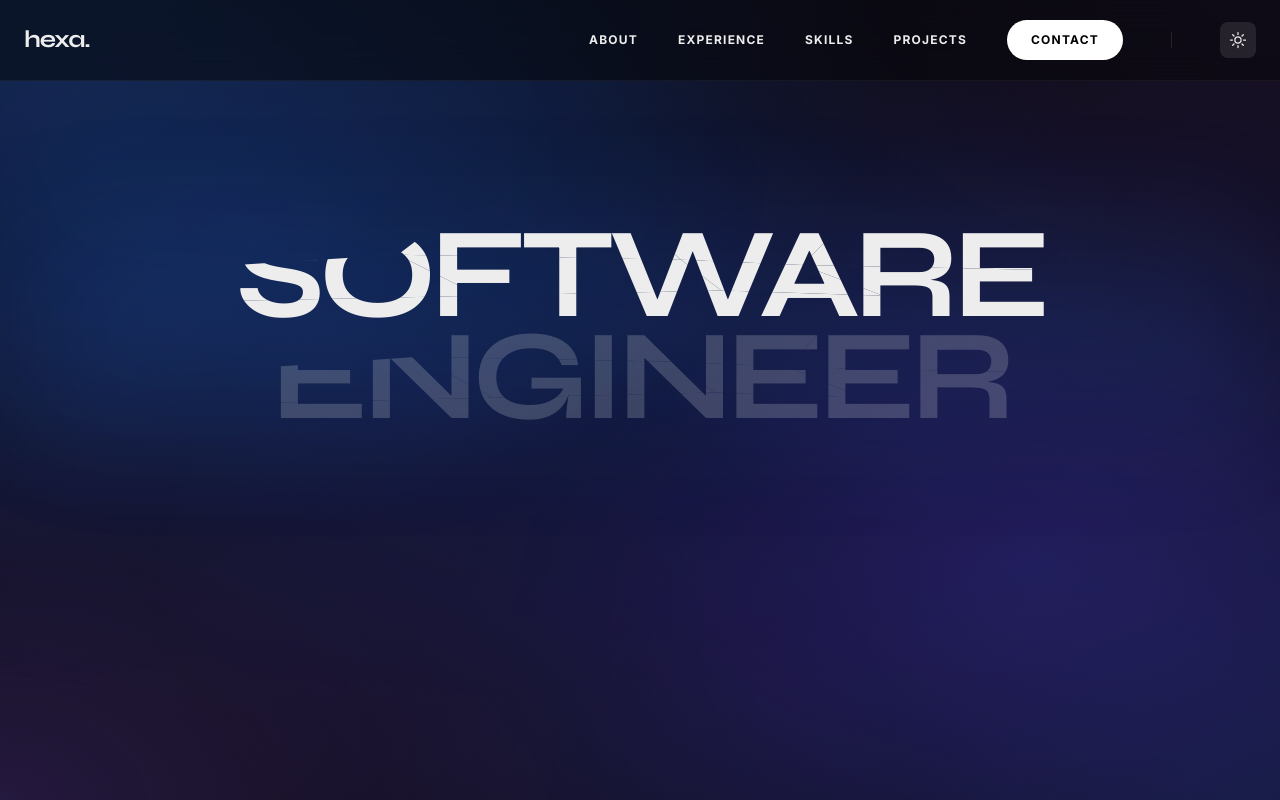
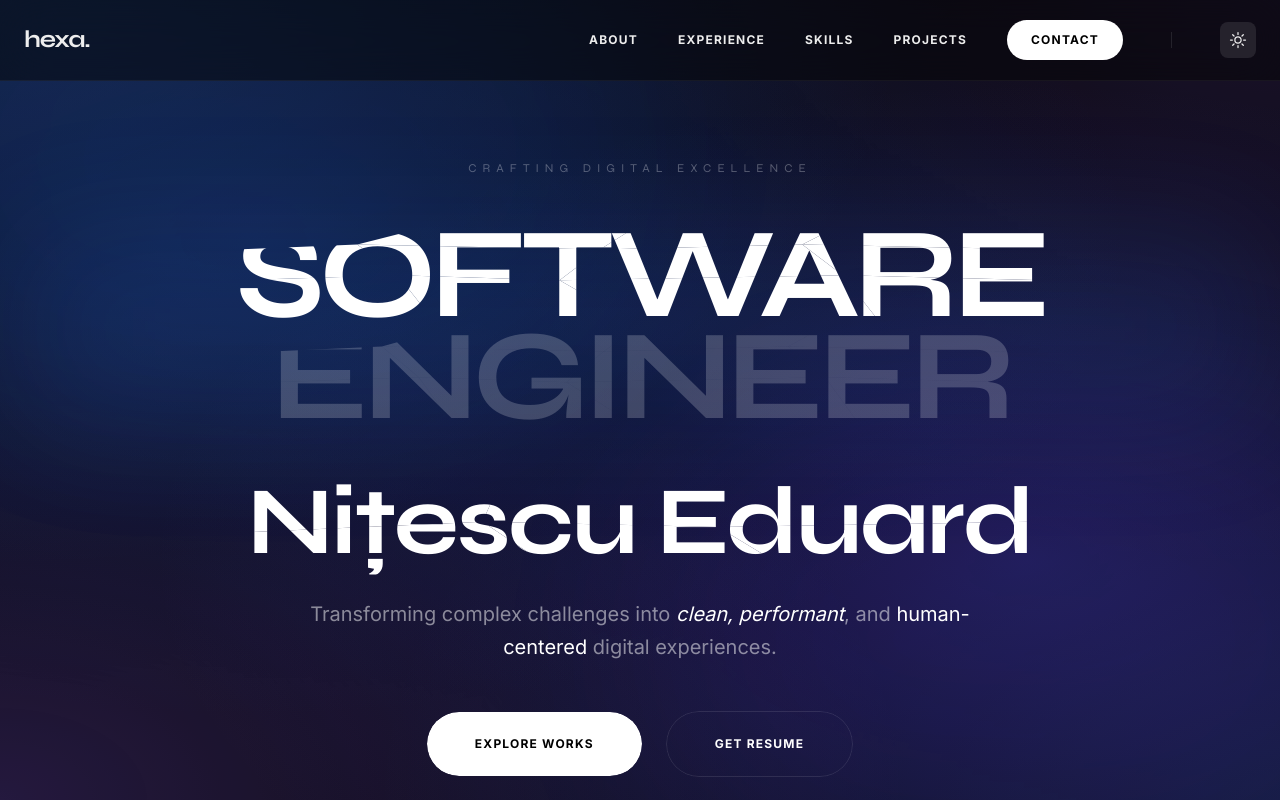
Before and after one commit to hexa325/portfolio-website, a Next.js app: page / in a window 1280 px wide. Shown: the top 800 px of the page. Built offline with nearby package versions, Linux system fonts and the light colour scheme.

Commit message:
feat: implement Total 3D Kinetic Deconstruction for Hero section and restore flicker protection

```diff
--- a/src/app/globals.css
+++ b/src/app/globals.css
@@ -33,21 +33,9 @@
 }
 
 /* GPU-ACCELERATED PREMIUM ANIMATIONS */
-@keyframes expand {
-  0% { opacity: 0; transform: scale(0.95); }
-  100% { opacity: 1; transform: scale(1); }
-}
-
-@keyframes revealUp {
-  0% { transform: translateY(20px); opacity: 0; }
-  100% { transform: translateY(0); opacity: 1; }
-}
-
-@keyframes fadeIn {
-  0% { opacity: 0; }
-  100% { opacity: 1; }
-}
-
+@keyframes expand { 0% { opacity: 0; transform: scale(0.95); } 100% { opacity: 1; transform: scale(1); } }
+@keyframes revealUp { 0% { transform: translateY(20px); opacity: 0; } 100% { transform: translateY(0); opacity: 1; } }
+@keyframes fadeIn { 0% { opacity: 0; } 100% { opacity: 1; } }
 @keyframes blob {
   0% { transform: translate(0px, 0px) scale(1); }
   33% { transform: translate(20px, -30px) scale(1.05); }
@@ -55,21 +43,30 @@
   100% { transform: translate(0px, 0px) scale(1); }
 }
 
-/* 3D HYPER-SHATTER KEYFRAMES */
-@keyframes hyperShatter1 { 0% { transform: translate3d(-15%, -25%, 500px) rotateX(45deg); opacity: 0; } 100% { transform: translate3d(0, 0, 0) rotateX(0); opacity: 1; } }
-@keyframes hyperShatter2 { 0% { transform: translate3d(20%, -15%, 400px) rotateY(-30deg); opacity: 0; } 100% { transform: translate3d(0, 0, 0) rotateY(0); opacity: 1; } }
-@keyframes hyperShatter3 { 0% { transform: translate3d(-10%, 20%, 600px) rotateZ(15deg); opacity: 0; } 100% { transform: translate3d(0, 0, 0) rotateZ(0); opacity: 1; } }
-@keyframes hyperShatter4 { 0% { transform: translate3d(25%, 30%, 300px) rotateX(-20deg); opacity: 0; } 100% { transform: translate3d(0, 0, 0) rotateX(0); opacity: 1; } }
-@keyframes hyperShatter5 { 0% { transform: translate3d(-30%, 5%, 450px) rotateY(40deg); opacity: 0; } 100% { transform: translate3d(0, 0, 0) rotateY(0); opacity: 1; } }
-@keyframes hyperShatter6 { 0% { transform: translate3d(5%, -40%, 550px) rotateZ(-10deg); opacity: 0; } 100% { transform: translate3d(0, 0, 0) rotateZ(0); opacity: 1; } }
-@keyframes hyperShatter7 { 0% { transform: translate3d(40%, 10%, 350px) rotateX(25deg); opacity: 0; } 100% { transform: translate3d(0, 0, 0) rotateX(0); opacity: 1; } }
-@keyframes hyperShatter8 { 0% { transform: translate3d(-20%, 35%, 500px) rotateY(-20deg); opacity: 0; } 100% { transform: translate3d(0, 0, 0) rotateY(0); opacity: 1; } }
+/* 3D HYPER-SHATTER RECONSTRUCTION (12 PIECES) */
+@keyframes hyper3D-1 { 0% { transform: translate3d(-100vw, -100vh, 2000px) rotateX(120deg) rotateY(45deg); opacity: 0; } 100% { transform: translate3d(0, 0, 0) rotateX(0) rotateY(0); opacity: 1; } }
+@keyframes hyper3D-2 { 0% { transform: translate3d(100vw, -50vh, 1500px) rotateX(-90deg) rotateZ(30deg); opacity: 0; } 100% { transform: translate3d(0, 0, 0) rotateX(0) rotateZ(0); opacity: 1; } }
+@keyframes hyper3D-3 { 0% { transform: translate3d(-20vw, 100vh, 1800px) rotateY(180deg) rotateZ(-45deg); opacity: 0; } 100% { transform: translate3d(0, 0, 0) rotateY(0) rotateZ(0); opacity: 1; } }
+@keyframes hyper3D-4 { 0% { transform: translate3d(80vw, 80vh, 1200px) rotateX(60deg) rotateY(-60deg); opacity: 0; } 100% { transform: translate3d(0, 0, 0) rotateX(0) rotateY(0); opacity: 1; } }
+@keyframes hyper3D-5 { 0% { transform: translate3d(-100vw, 20vh, 1600px) rotateZ(90deg) rotateX(20deg); opacity: 0; } 100% { transform: translate3d(0, 0, 0) rotateZ(0) rotateX(0); opacity: 1; } }
+@keyframes hyper3D-6 { 0% { transform: translate3d(40vw, -100vh, 1900px) rotateY(-120deg) rotateZ(10deg); opacity: 0; } 100% { transform: translate3d(0, 0, 0) rotateY(0) rotateZ(0); opacity: 1; } }
+@keyframes hyper3D-7 { 0% { transform: translate3d(100vw, 40vh, 1400px) rotateX(-45deg) rotateY(45deg); opacity: 0; } 100% { transform: translate3d(0, 0, 0) rotateX(0) rotateY(0); opacity: 1; } }
+@keyframes hyper3D-8 { 0% { transform: translate3d(-50vw, -100vh, 1700px) rotateZ(-120deg) rotateY(-30deg); opacity: 0; } 100% { transform: translate3d(0, 0, 0) rotateZ(0) rotateY(0); opacity: 1; } }
+@keyframes hyper3D-9 { 0% { transform: translate3d(20vw, 100vh, 1300px) rotateX(180deg) rotateZ(20deg); opacity: 0; } 100% { transform: translate3d(0, 0, 0) rotateX(0) rotateZ(0); opacity: 1; } }
+@keyframes hyper3D-10 { 0% { transform: translate3d(-80vw, 80vh, 1800px) rotateY(90deg) rotateX(-90deg); opacity: 0; } 100% { transform: translate3d(0, 0, 0) rotateY(0) rotateX(0); opacity: 1; } }
+@keyframes hyper3D-11 { 0% { transform: translate3d(100vw, -100vh, 1500px) rotateZ(45deg) rotateY(180deg); opacity: 0; } 100% { transform: translate3d(0, 0, 0) rotateZ(0) rotateY(0); opacity: 1; } }
+@keyframes hyper3D-12 { 0% { transform: translate3d(-40vw, -50vh, 2000px) rotateX(-120deg) rotateZ(-30deg); opacity: 0; } 100% { transform: translate3d(0, 0, 0) rotateX(0) rotateZ(0); opacity: 1; } }
+
+@keyframes slabEntrance {
+  0% { transform: translate3d(0, 300px, 1500px) rotateX(-60deg) scale(0.5); opacity: 0; }
+  100% { transform: translate3d(0, 0, 0) rotateX(0) scale(1); opacity: 1; }
+}
 
 @keyframes chromaticGlitch {
   0%, 100% { transform: translate(0); text-shadow: none; }
   85% { transform: translate(0); text-shadow: none; }
-  88% { transform: translate(-2px, 1px); text-shadow: 2px 0 #ff00ff, -2px 0 #00ffff; }
-  92% { transform: translate(2px, -1px); text-shadow: -2px 0 #ff00ff, 2px 0 #00ffff; }
+  88% { transform: translate(-3px, 2px); text-shadow: 3px 0 #ff00ff, -3px 0 #00ffff; }
+  92% { transform: translate(3px, -2px); text-shadow: -3px 0 #ff00ff, 3px 0 #00ffff; }
   95% { transform: translate(0); text-shadow: none; }
 }
 
@@ -80,130 +77,91 @@
     height: auto;
   }
 
-  /* Disable smooth scroll and transitions on mobile */
+  /* Disable transitions on mobile */
   @media (max-width: 768px) {
-    html {
-      scroll-behavior: auto !important;
-    }
-
-    * {
-      transition: none !important;
-      animation: none !important;
-      backdrop-filter: none !important;
-      -webkit-backdrop-filter: none !important;
-      box-shadow: none !important;
-      min-height: 0 !important;
-    }
+    html { scroll-behavior: auto !important; }
+    * { transition: none !important; animation: none !important; backdrop-filter: none !important; -webkit-backdrop-filter: none !important; box-shadow: none !important; }
   }
 
   body {
     @apply antialiased font-sans bg-white dark:bg-[#050505] text-black dark:text-[#ededed];
-    width: 100%;
-    min-height: 100vh;
-    height: auto;
-    overflow-x: hidden;
-    overflow-y: auto;
-    -webkit-font-smoothing: antialiased;
-    -moz-osx-font-smoothing: grayscale;
+    width: 100%; min-height: 100vh; height: auto;
+    overflow-x: hidden; overflow-y: auto;
+    -webkit-font-smoothing: antialiased; -moz-osx-font-smoothing: grayscale;
     text-rendering: optimizeLegibility;
-    transition: background-color 0.5s ease;
+    transition: background-color 0.5s ease, color 0.5s ease;
   }
 
-  section {
-    scroll-margin-top: 5rem;
-  }
-
-  #hero, section:first-of-type {
-    scroll-margin-top: 0;
-  }
-
-  h1, h2, h3, h4, h5, h6 {
-    @apply font-display tracking-tight;
-  }
-
-  * {
-    will-change: auto !important;
-  }
+  section { scroll-margin-top: 5rem; }
+  #hero, section:first-of-type { scroll-margin-top: 0; }
+  h1, h2, h3, h4, h5, h6 { @apply font-display tracking-tight; }
+  * { will-change: auto !important; }
 }
 
 @layer components {
-  .section-container {
-    max-width: 80rem;
-    margin-left: auto;
-    margin-right: auto;
-    padding-left: 1.5rem;
-    padding-right: 1.5rem;
-  }
+  .section-container { max-width: 80rem; margin-left: auto; margin-right: auto; padding-left: 1.5rem; padding-right: 1.5rem; }
+  .section-padding { @apply py-20 md:py-32; }
+  .ambient-glow { @apply absolute -z-10 blur-[100px] opacity-20 dark:opacity-30; pointer-events: none; transform: translateZ(0); }
+  .mesh-background { position: fixed; inset: 0; z-index: -20; overflow: hidden; pointer-events: none; background-color: var(--color-background); }
 
-  .section-padding {
-    @apply py-20 md:py-32;
-  }
+  @media (max-width: 768px) { .mesh-background, .ambient-glow { display: none !important; } }
 
-  .ambient-glow {
-    @apply absolute -z-10 blur-[100px] opacity-20 dark:opacity-30;
-    pointer-events: none;
-    transform: translateZ(0);
-  }
-
-  .mesh-background {
-    position: fixed;
-    inset: 0;
-    z-index: -20;
-    overflow: hidden;
-    pointer-events: none;
-    background-color: var(--color-background);
-  }
-
-  @media (max-width: 768px) {
-    .mesh-background, .ambient-glow {
-      display: none !important;
-    }
-  }
-
-  /* 3D HYPER-SHATTER CLASSES */
-  .shatter-container {
-    @apply relative inline-block;
-    perspective: 1000px;
+  /* 3D STAGE FOR HERO */
+  .hero-3d-stage {
+    perspective: 2500px;
     transform-style: preserve-3d;
   }
 
-  .shatter-layer {
+  /* 3D KINETIC DECONSTRUCTION */
+  .hyper-container {
+    @apply relative inline-block;
+    transform-style: preserve-3d;
+  }
+
+  .hyper-layer {
     @apply absolute inset-0 select-none pointer-events-none;
     color: inherit;
     transition: color 0.5s ease;
+    backface-visibility: hidden;
   }
 
-  .shatter-base {
+  .hyper-base {
     @apply relative opacity-0;
-    animation: chromaticGlitch 2.5s cubic-bezier(0.16, 1, 0.3, 1) forwards;
-    animation-delay: 1.5s;
+    animation: chromaticGlitch 3s cubic-bezier(0.16, 1, 0.3, 1) forwards;
+    animation-delay: 2.5s;
     transition: color 0.5s ease;
   }
 
-  .shard-1 { clip-path: polygon(0 0, 25% 0, 20% 30%, 0 40%); animation: hyperShatter1 1.4s cubic-bezier(0.16, 1, 0.3, 1) forwards; }
-  .shard-2 { clip-path: polygon(25% 0, 50% 0, 55% 35%, 20% 30%); animation: hyperShatter2 1.4s cubic-bezier(0.16, 1, 0.3, 1) forwards; animation-delay: 0.1s; }
-  .shard-3 { clip-path: polygon(50% 0, 75% 0, 70% 40%, 55% 35%); animation: hyperShatter3 1.4s cubic-bezier(0.16, 1, 0.3, 1) forwards; animation-delay: 0.2s; }
-  .shard-4 { clip-path: polygon(75% 0, 100% 0, 100% 45%, 70% 40%); animation: hyperShatter4 1.4s cubic-bezier(0.16, 1, 0.3, 1) forwards; animation-delay: 0.3s; }
-  .shard-5 { clip-path: polygon(0 40%, 20% 30%, 30% 70%, 0 75%); animation: hyperShatter5 1.4s cubic-bezier(0.16, 1, 0.3, 1) forwards; animation-delay: 0.4s; }
-  .shard-6 { clip-path: polygon(20% 30%, 55% 35%, 60% 65%, 30% 70%); animation: hyperShatter6 1.4s cubic-bezier(0.16, 1, 0.3, 1) forwards; animation-delay: 0.5s; }
-  .shard-7 { clip-path: polygon(55% 35%, 70% 40%, 80% 70%, 60% 65%); animation: hyperShatter7 1.4s cubic-bezier(0.16, 1, 0.3, 1) forwards; animation-delay: 0.6s; }
-  .shard-8 { clip-path: polygon(70% 40%, 100% 45%, 100% 100%, 0 100%, 0 75%, 30% 70%, 60% 65%, 80% 70%); animation: hyperShatter8 1.4s cubic-bezier(0.16, 1, 0.3, 1) forwards; animation-delay: 0.7s; }
+  /* SHARD SLICES (12 COMPLEX PIECES) */
+  .h-shard-1 { clip-path: polygon(0 0, 25% 0, 15% 20%, 0 25%); animation: hyper3D-1 1.8s cubic-bezier(0.16, 1, 0.3, 1) forwards; }
+  .h-shard-2 { clip-path: polygon(25% 0, 50% 0, 45% 25%, 15% 20%); animation: hyper3D-2 1.8s cubic-bezier(0.16, 1, 0.3, 1) forwards; animation-delay: 0.1s; }
+  .h-shard-3 { clip-path: polygon(50% 0, 75% 0, 70% 20%, 45% 25%); animation: hyper3D-3 1.8s cubic-bezier(0.16, 1, 0.3, 1) forwards; animation-delay: 0.2s; }
+  .h-shard-4 { clip-path: polygon(75% 0, 100% 0, 100% 25%, 70% 20%); animation: hyper3D-4 1.8s cubic-bezier(0.16, 1, 0.3, 1) forwards; animation-delay: 0.3s; }
+  .h-shard-5 { clip-path: polygon(0 25%, 15% 20%, 20% 50%, 0 55%); animation: hyper3D-5 1.8s cubic-bezier(0.16, 1, 0.3, 1) forwards; animation-delay: 0.4s; }
+  .h-shard-6 { clip-path: polygon(15% 20%, 45% 25%, 40% 55%, 20% 50%); animation: hyper3D-6 1.8s cubic-bezier(0.16, 1, 0.3, 1) forwards; animation-delay: 0.5s; }
+  .h-shard-7 { clip-path: polygon(45% 25%, 70% 20%, 75% 50%, 40% 55%); animation: hyper3D-7 1.8s cubic-bezier(0.16, 1, 0.3, 1) forwards; animation-delay: 0.6s; }
+  .h-shard-8 { clip-path: polygon(70% 20%, 100% 25%, 100% 55%, 75% 50%); animation: hyper3D-8 1.8s cubic-bezier(0.16, 1, 0.3, 1) forwards; animation-delay: 0.7s; }
+  .h-shard-9 { clip-path: polygon(0 55%, 20% 50%, 25% 100%, 0 100%); animation: hyper3D-9 1.8s cubic-bezier(0.16, 1, 0.3, 1) forwards; animation-delay: 0.8s; }
+  .h-shard-10 { clip-path: polygon(20% 50%, 40% 55%, 50% 100%, 25% 100%); animation: hyper3D-10 1.8s cubic-bezier(0.16, 1, 0.3, 1) forwards; animation-delay: 0.9s; }
+  .h-shard-11 { clip-path: polygon(40% 55%, 75% 50%, 80% 100%, 50% 100%); animation: hyper3D-11 1.8s cubic-bezier(0.16, 1, 0.3, 1) forwards; animation-delay: 1.0s; }
+  .h-shard-12 { clip-path: polygon(75% 50%, 100% 55%, 100% 100%, 80% 100%); animation: hyper3D-12 1.8s cubic-bezier(0.16, 1, 0.3, 1) forwards; animation-delay: 1.1s; }
+
+  /* NAME SHARDS (6 PIECES) */
+  .n-shard-1 { clip-path: polygon(0 0, 33% 0, 30% 50%, 0 60%); animation: hyper3D-3 1.8s cubic-bezier(0.16, 1, 0.3, 1) forwards; animation-delay: 1.2s; }
+  .n-shard-2 { clip-path: polygon(33% 0, 66% 0, 60% 55%, 30% 50%); animation: hyper3D-7 1.8s cubic-bezier(0.16, 1, 0.3, 1) forwards; animation-delay: 1.3s; }
+  .n-shard-3 { clip-path: polygon(66% 0, 100% 0, 100% 50%, 60% 55%); animation: hyper3D-2 1.8s cubic-bezier(0.16, 1, 0.3, 1) forwards; animation-delay: 1.4s; }
+  .n-shard-4 { clip-path: polygon(0 60%, 30% 50%, 40% 100%, 0 100%); animation: hyper3D-8 1.8s cubic-bezier(0.16, 1, 0.3, 1) forwards; animation-delay: 1.5s; }
+  .n-shard-5 { clip-path: polygon(30% 50%, 60% 55%, 70% 100%, 40% 100%); animation: hyper3D-4 1.8s cubic-bezier(0.16, 1, 0.3, 1) forwards; animation-delay: 1.6s; }
+  .n-shard-6 { clip-path: polygon(60% 55%, 100% 50%, 100% 100%, 70% 100%); animation: hyper3D-11 1.8s cubic-bezier(0.16, 1, 0.3, 1) forwards; animation-delay: 1.7s; }
+
+  /* 3D SLAB REVEAL */
+  .reveal-3d {
+    animation: slabEntrance 2s cubic-bezier(0.16, 1, 0.3, 1) both;
+    backface-visibility: hidden;
+  }
 
   /* SURGICAL FLICKER FIX CLASSES */
-  .sync-inv {
-    background-color: var(--inv-bg) !important;
-    color: var(--inv-text) !important;
-    transition: background-color 0.5s ease, color 0.5s ease, box-shadow 0.5s ease;
-  }
-
-  .sync-inv span {
-    color: inherit;
-    transition: color inherit;
-  }
-
-  .sync-card {
-    background-color: var(--card-sync-bg);
-    border-color: var(--card-sync-border);
-    transition: background-color 0.5s ease, border-color 0.5s ease;
-  }
+  .sync-inv { background-color: var(--inv-bg) !important; color: var(--inv-text) !important; transition: background-color 0.5s ease, color 0.5s ease, box-shadow 0.5s ease; }
+  .sync-inv span { color: inherit; transition: color inherit; }
+  .sync-card { background-color: var(--card-sync-bg); border-color: var(--card-sync-border); transition: background-color 0.5s ease, border-color 0.5s ease; }
 }
--- a/src/components/Hero.tsx
+++ b/src/components/Hero.tsx
@@ -1,37 +1,33 @@
 export default function Hero() {
-  const ShatterText = ({ children, className }: { children: string; className?: string }) => (
-    <div className={`shatter-container ${className}`}>
-      {/* Base text that becomes visible and carries the glitch after reconstruction */}
-      <span className="shatter-base block">{children}</span>
-      {/* 3D Animated Shards (8 per line for high complexity) */}
-      <span className="shatter-layer shard-1 block" aria-hidden="true">{children}</span>
-      <span className="shatter-layer shard-2 block" aria-hidden="true">{children}</span>
-      <span className="shatter-layer shard-3 block" aria-hidden="true">{children}</span>
-      <span className="shatter-layer shard-4 block" aria-hidden="true">{children}</span>
-      <span className="shatter-layer shard-5 block" aria-hidden="true">{children}</span>
-      <span className="shatter-layer shard-6 block" aria-hidden="true">{children}</span>
-      <span className="shatter-layer shard-7 block" aria-hidden="true">{children}</span>
-      <span className="shatter-layer shard-8 block" aria-hidden="true">{children}</span>
+  const HyperShatter = ({ children, className, shardClassPrefix, count }: { children: string; className?: string; shardClassPrefix: string; count: number }) => (
+    <div className={`hyper-container ${className}`}>
+      <span className="hyper-base block">{children}</span>
+      {Array.from({ length: count }).map((_, i) => (
+        <span key={i} className={`hyper-layer ${shardClassPrefix}-${i + 1} block`} aria-hidden="true">
+          {children}
+        </span>
+      ))}
     </div>
   );
 
   return (
-    <section id="hero" className="relative pt-32 md:pt-40 pb-24 md:pb-32 min-h-screen flex items-center">
+    <section id="hero" className="relative pt-32 md:pt-40 pb-24 md:pb-32 min-h-screen flex items-center overflow-hidden hero-3d-stage">
       <div className="section-container relative z-10 w-full">
         <div className="flex flex-col items-center text-center">
-          <div className="mb-10 md:mb-12 h-auto overflow-hidden">
-            <span className="block font-display text-[10px] md:text-xs uppercase tracking-widest md:tracking-[0.5em] text-black/40 dark:text-white/30 animate-reveal-up">
+          {/* TAGLINE: 3D Entrance */}
+          <div className="mb-10 md:mb-12 h-auto overflow-hidden md:reveal-3d [animation-delay:0.2s]">
+            <span className="block font-display text-[10px] md:text-xs uppercase tracking-widest md:tracking-[0.5em] text-black/40 dark:text-white/30">
               Crafting Digital Excellence
             </span>
           </div>
 
           <div className="relative mb-6 md:mb-10 isolate w-full">
             <h1 className="text-[12vw] md:text-[10vw] font-bold leading-[0.8] tracking-tighter select-none">
-              {/* Desktop: 3D Hyper-Shatter Effect | Mobile: High-performance standard entry */}
+              {/* Desktop: 12-Piece 3D Hyper-Shatter | Mobile: Smooth Reveal */}
               <div className="hidden md:block">
-                <ShatterText>SOFTWARE</ShatterText>
+                <HyperShatter shardClassPrefix="h-shard" count={12} className="text-black dark:text-white">SOFTWARE</HyperShatter>
                 <br />
-                <ShatterText className="opacity-20 dark:opacity-20">ENGINEER</ShatterText>
+                <HyperShatter shardClassPrefix="h-shard" count={12} className="text-black/20 dark:text-white/20">ENGINEER</HyperShatter>
               </div>
               <div className="md:hidden">
                 <span className="block animate-expand [animation-delay:0.1s] text-black dark:text-white">SOFTWARE</span>
@@ -42,22 +38,32 @@ export default function Hero() {
           </div>
 
           <div className="max-w-4xl mb-8 md:mb-12 space-y-4 md:space-y-6">
-            <div className="overflow-hidden">
-              <h2 className="text-4xl md:text-7xl lg:text-8xl font-display font-bold tracking-tight leading-[1.1] animate-reveal-up [animation-delay:2s] text-black dark:text-white">
+            {/* NAME: 6-Piece 3D Hyper-Shatter */}
+            <div className="hidden md:block">
+              <HyperShatter shardClassPrefix="n-shard" count={6} className="text-4xl md:text-7xl lg:text-8xl font-display font-bold tracking-tight leading-[1.1] text-black dark:text-white">
+                Nițescu Eduard
+              </HyperShatter>
+            </div>
+            <div className="md:hidden overflow-hidden">
+              <h2 className="text-4xl md:text-7xl lg:text-8xl font-display font-bold tracking-tight leading-[1.1] animate-reveal-up [animation-delay:0.5s] text-black dark:text-white">
                 Nițescu Eduard
               </h2>
             </div>
 
-            <p className="text-base md:text-xl text-black/50 dark:text-white/50 leading-relaxed max-w-2xl mx-auto animate-fade-in [animation-delay:2.3s]">
-              Transforming complex challenges into <span className="text-black dark:text-white italic">clean, performant</span>, and <span className="text-black dark:text-white">human-centered</span> digital experiences.
-            </p>
+            {/* DESCRIPTION: 3D Slab Entrance */}
+            <div className="md:reveal-3d [animation-delay:2.4s]">
+              <p className="text-base md:text-xl text-black/50 dark:text-white/50 leading-relaxed max-w-2xl mx-auto">
+                Transforming complex challenges into <span className="text-black dark:text-white italic">clean, performant</span>, and <span className="text-black dark:text-white">human-centered</span> digital experiences.
+              </p>
+            </div>
           </div>
 
-          <div className="flex flex-col sm:flex-row items-center gap-4 md:gap-6">
+          {/* BUTTONS: 3D Entrance */}
+          <div className="flex flex-col sm:flex-row items-center gap-4 md:gap-6 md:reveal-3d [animation-delay:2.8s]">
             <div className="overflow-hidden rounded-full">
               <a
                 href="#projects"
-                className="group sync-inv relative block px-12 py-6 rounded-full overflow-hidden font-bold text-xs uppercase tracking-widest md:hover:scale-105 active:scale-95 animate-reveal-up [animation-delay:2.6s]"
+                className="group sync-inv relative block px-12 py-6 rounded-full overflow-hidden font-bold text-xs uppercase tracking-widest transition-all duration-300 md:hover:scale-105 active:scale-95"
               >
                 <span className="relative z-10">Explore Works</span>
                 <div className="absolute inset-0 bg-blue-600 translate-y-full md:group-hover:translate-y-0 transition-transform duration-500 ease-out rounded-full" />
@@ -67,7 +73,7 @@ export default function Hero() {
             <div className="overflow-hidden rounded-full">
               <a
                 href={process.env.NEXT_PUBLIC_GITHUB_PAGES === "true" ? "/portfolio-website/cv.pdf" : "/cv.pdf"}
-                className="block px-12 py-6 border border-black/10 dark:border-white/10 rounded-full md:hover:bg-black md:hover:text-white transition-all duration-500 font-bold text-xs uppercase tracking-widest text-black dark:text-white active:scale-95 animate-reveal-up [animation-delay:2.7s]"
+                className="block px-12 py-6 border border-black/10 dark:border-white/10 rounded-full md:hover:bg-black md:hover:text-white transition-all duration-500 font-bold text-xs uppercase tracking-widest text-black dark:text-white active:scale-95"
               >
                 Get Resume
               </a>
```
